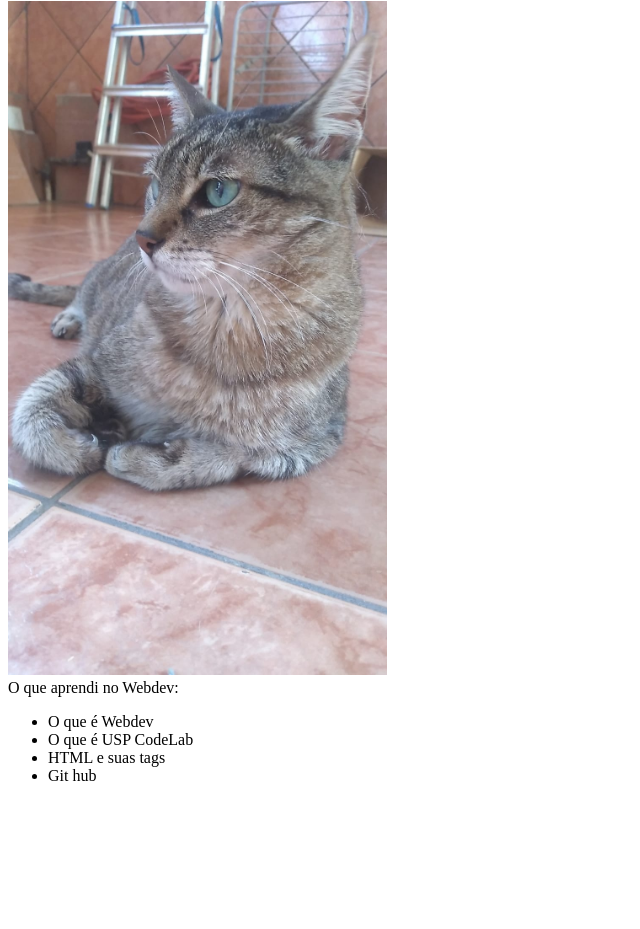
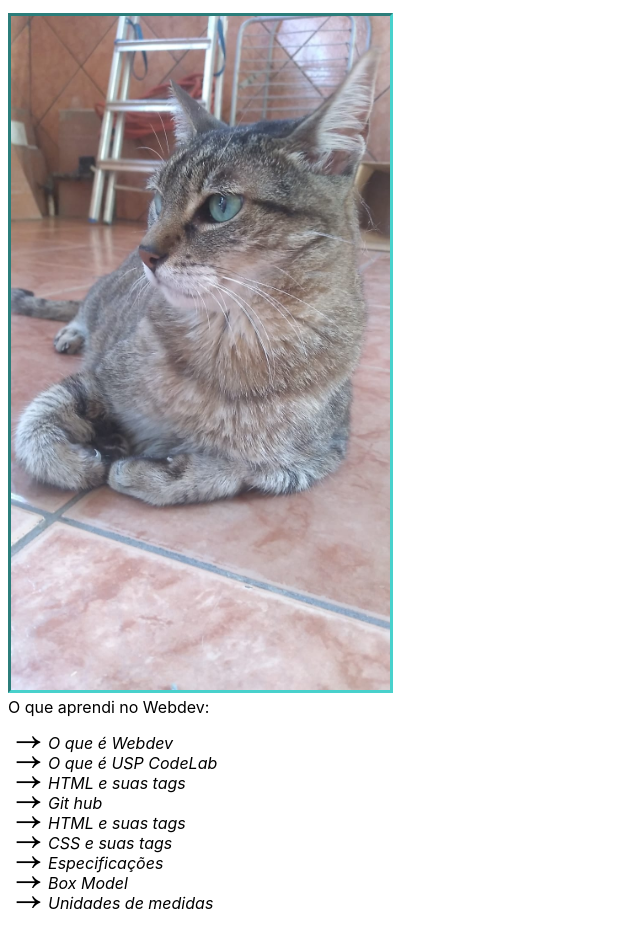
Before and after one commit to TiagoAmros/webdev, a plain HTML site: page index.html in a window 1280 px wide. Shown: the part 218-1147 px from the top of the page, without its empty margins (0-640 px from the left). Before the commit the page ends 1019 px from the top, so only its background shows below. Drawn offline with Linux system fonts and the light colour scheme.

Commit message:
Tarefa 2

```diff
--- a/index.html
+++ b/index.html
@@ -1,16 +1,17 @@
 <!DOCTYPE html>
 <html>
     <head>
+        <link rel="stylesheet" href="style.css">
         <title>Tarefa 1</title>
     </head>
     <body>
         <h1>Minha página</h1>
         <!--Referenciando os seguintes links para os determinados tópicos da página.-->
-        <a href="#sobre">Sobre mim</a>. <a href="#aprendi">O que aprendi.</a>
+        <a class="liga" href="#sobre">Sobre mim</a>. <a class="liga" href="#aprendi">O que aprendi.</a>
         <!--Tópico Sobre-->
         <a id="sobre"><h2>Sobre mim</h2></a>
         <br>Sou Tiago Amaro.</br>
-        <br><img src="mimio.jpg" width="30%"></br>
+        <br><img  src="mimio.jpg"></br>
         <!--Tópico O que Aprendi-->
         <a id="aprendi">O que aprendi no Webdev:
             <ul>
@@ -18,6 +19,11 @@
                 <li>O que é USP CodeLab</li>
                 <li>HTML e suas tags</li>
                 <li>Git hub</li>
+                <li>HTML e suas tags</li>
+                <li>CSS e suas tags</li>
+                <li>Especificações</li>
+                <li>Box Model</li>
+                <li>Unidades de medidas</li>
             </ul>
         </a>
     </body>
--- /dev/null
+++ b/style.css
@@ -0,0 +1,21 @@
+body{
+    font-family:-apple-system, BlinkMacSystemFont, 'Segoe UI', Roboto, Oxygen, Ubuntu, Cantarell, 'Open Sans', 'Helvetica Neue', sans-serif;
+}
+
+.liga:hover{
+    text-decoration:overline;
+    text-decoration-color: mediumturquoise;
+}
+
+
+img{
+    border: inset;
+    border: 75%;
+    border-color:mediumturquoise;
+    width: 30%;
+}
+
+li{
+    font-style: oblique;
+    list-style: url(seta.png);
+}
```
Also changed, not shown: seta.png (added).
